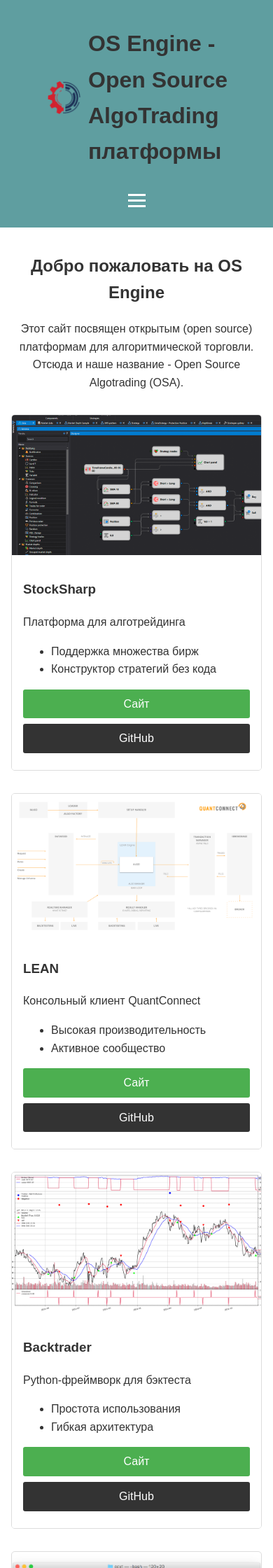
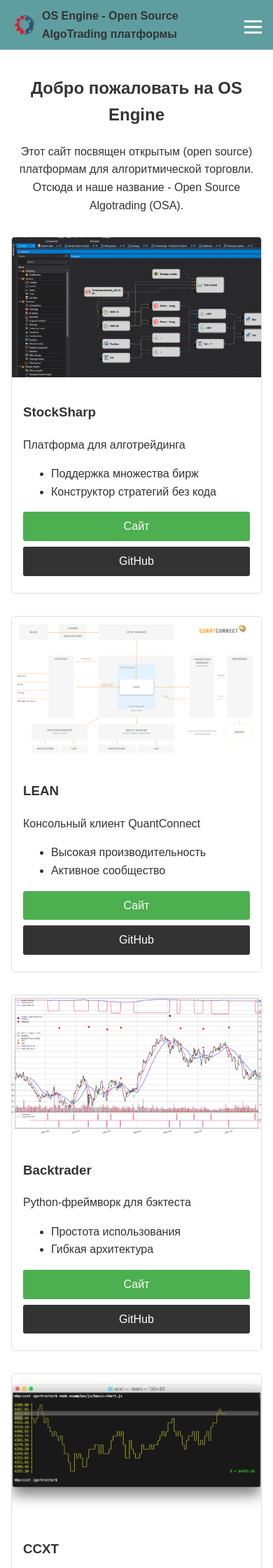
Before and after one commit to osaengine/osaengine.github.io, a Jekyll site: the page built from index.html, in a window 390 px wide. Shown: the top 2240 px of the page at 70% size. Built offline with Jekyll 4.4.1, drawn with Linux system fonts in a browser that asks for light colours.

Commit message:
фиксы

```diff
--- a/_layouts/default.html
+++ b/_layouts/default.html
@@ -14,6 +14,7 @@
 </head>
 <body>
     <header>
+        <div class="header-mobile">
             <div class="logo">
                 <img src="{{ '/assets/images/logo.png' | relative_url }}" alt="OS Engine Logo">
                 <h1>{{ site.title }} - Open Source AlgoTrading платформы</h1>
@@ -24,6 +25,7 @@
                 <span></span>
                 <span></span>
             </button>
+        </div>
 
         <nav>
             <ul class="nav-menu">
--- a/assets/css/style.css
+++ b/assets/css/style.css
@@ -563,6 +563,27 @@
 }
 
 @media (max-width: 768px) {
+    header {
+        padding: 10px;
+        align-items: flex-start;
+    }
+
+    .logo {
+        margin-left: 0;
+        padding-left: 10px;
+        font-size: 14px;
+    }
+
+    .logo h1 {
+        font-size: 16px;
+        margin: 0;
+    }
+
+    .logo img {
+        width: 30px;
+        height: 30px;
+    }
+
     .burger-btn {
         width: 45px;
         height: 45px;
@@ -573,6 +594,11 @@
         background: transparent;
         border: none;
         outline: none;
+        position: relative;
+        left: 0;
+        top: 0;
+        margin-left: 10px;
+        margin-top: 5px;
     }
 
     .burger-btn span {
@@ -719,8 +745,11 @@
         display: block;
     }
 
-    .logo {
-        margin-left: 50px;
+
+    .header-mobile {
+        display: flex;
+        align-items: center;
+        width: 100%;
     }
 
     .post-item {
```
Lines whose indentation alone changed are shown as unchanged.
